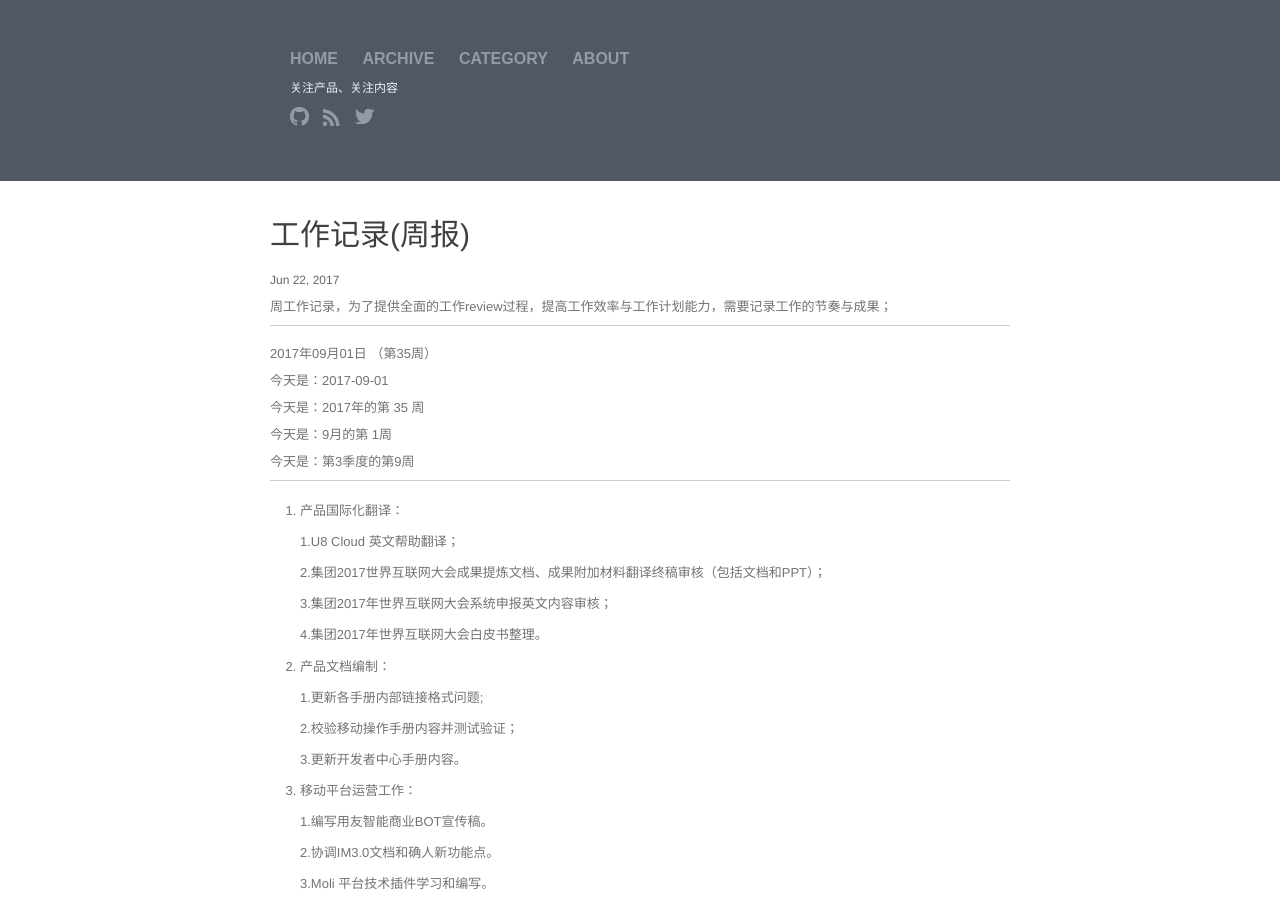
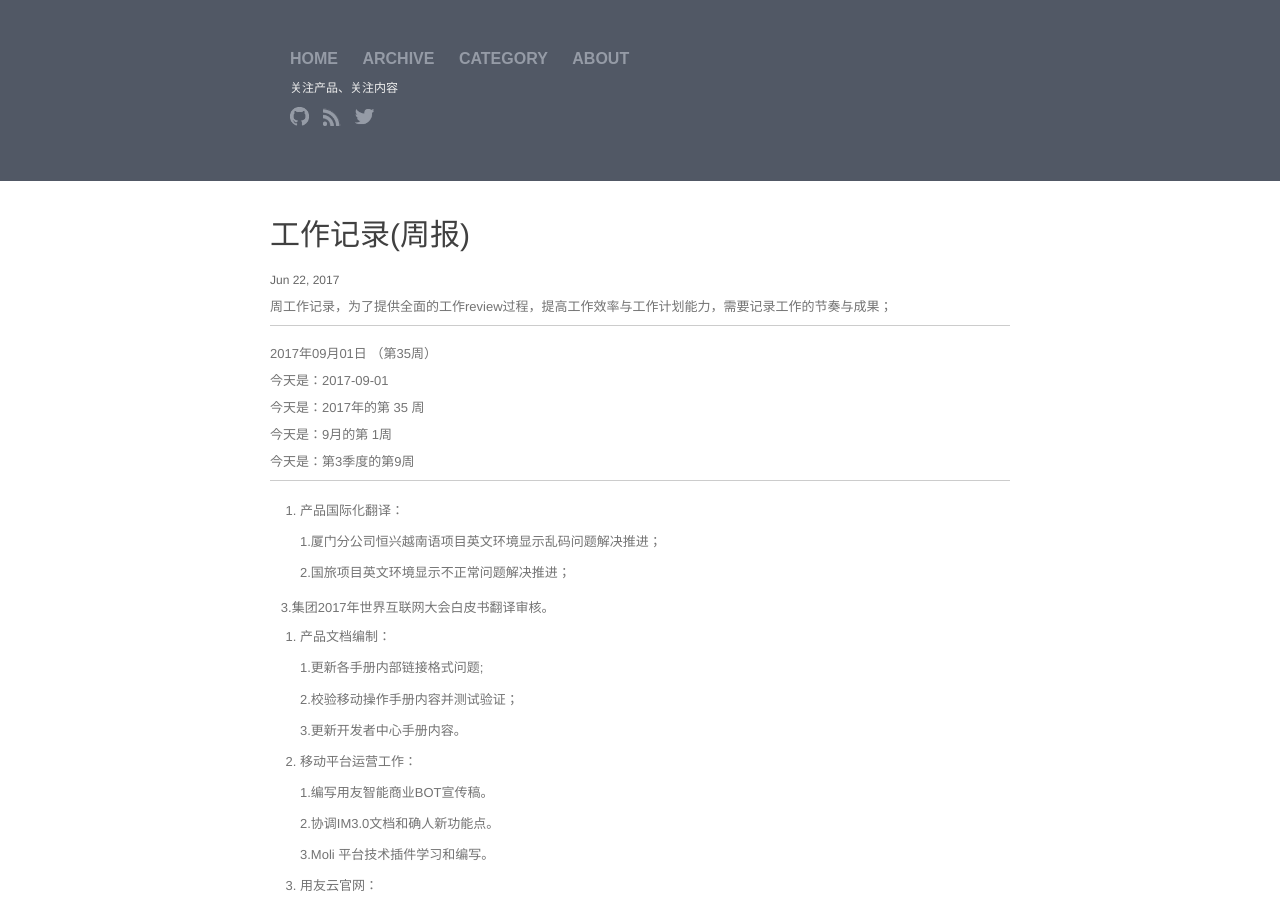
Before and after one commit to walllFlower/blog, a Jekyll site: the page built from _posts/2017-06-22-day_report_cxz.md, in a window 1280 px wide and 900 px high. Built offline with Jekyll 4.4.1, drawn with Linux system fonts in a browser that asks for light colours; comment, search, counter and statistics services are not loaded.

Commit message:
Update 2017-06-22-day_report_cxz.md

```diff
--- a/_posts/2017-06-22-day_report_cxz.md
+++ b/_posts/2017-06-22-day_report_cxz.md
@@ -23,13 +23,11 @@ categories: 日报
 
 1. 产品国际化翻译：
 
-    1.U8 Cloud 英文帮助翻译；
+    1.厦门分公司恒兴越南语项目英文环境显示乱码问题解决推进；
 
-    2.集团2017世界互联网大会成果提炼文档、成果附加材料翻译终稿审核（包括文档和PPT）；
+    2.国旅项目英文环境显示不正常问题解决推进；
 
-    3.集团2017年世界互联网大会系统申报英文内容审核；
-
-    4.集团2017年世界互联网大会白皮书整理。
+    3.集团2017年世界互联网大会白皮书翻译审核。
 
 2. 产品文档编制：
 
```
